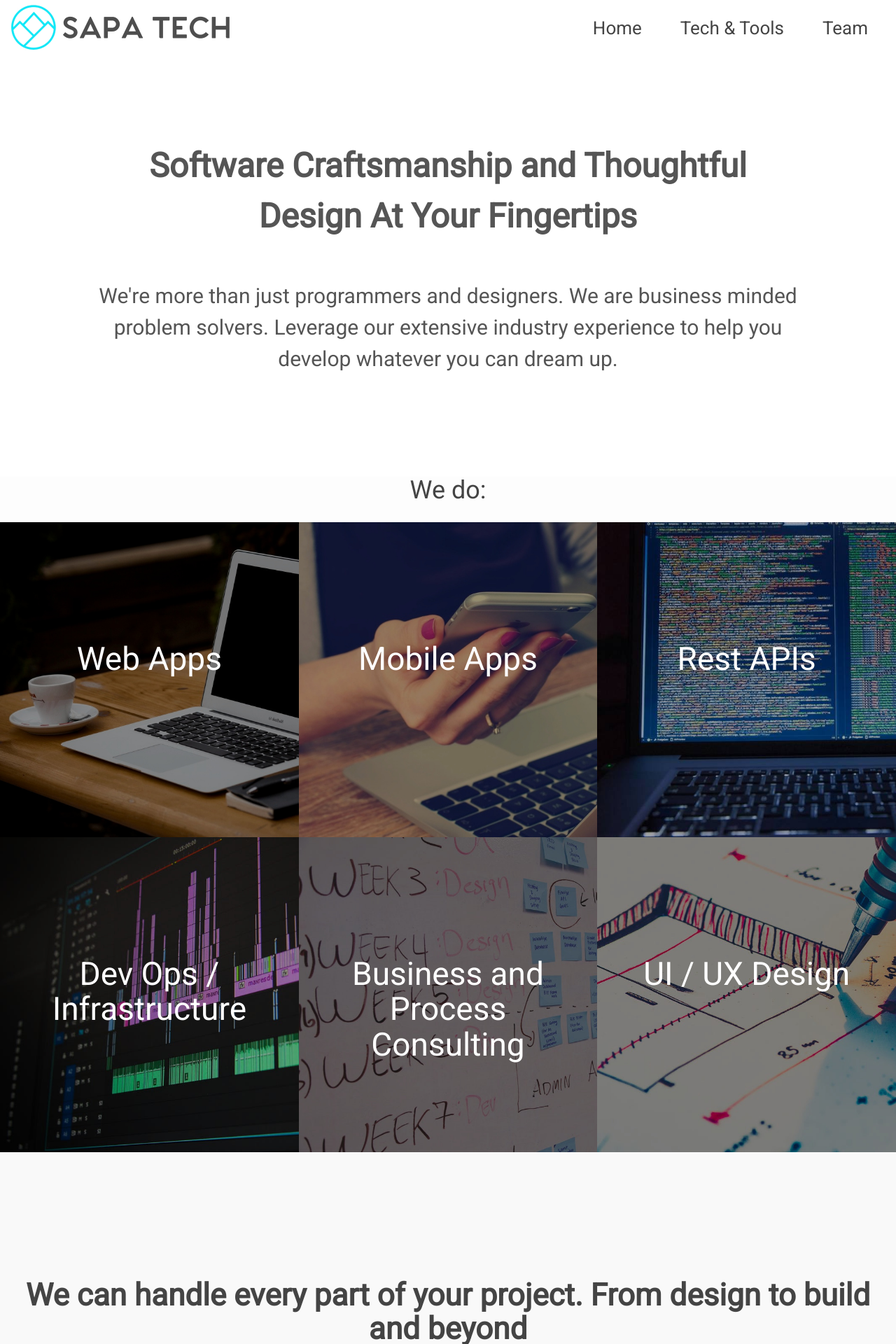
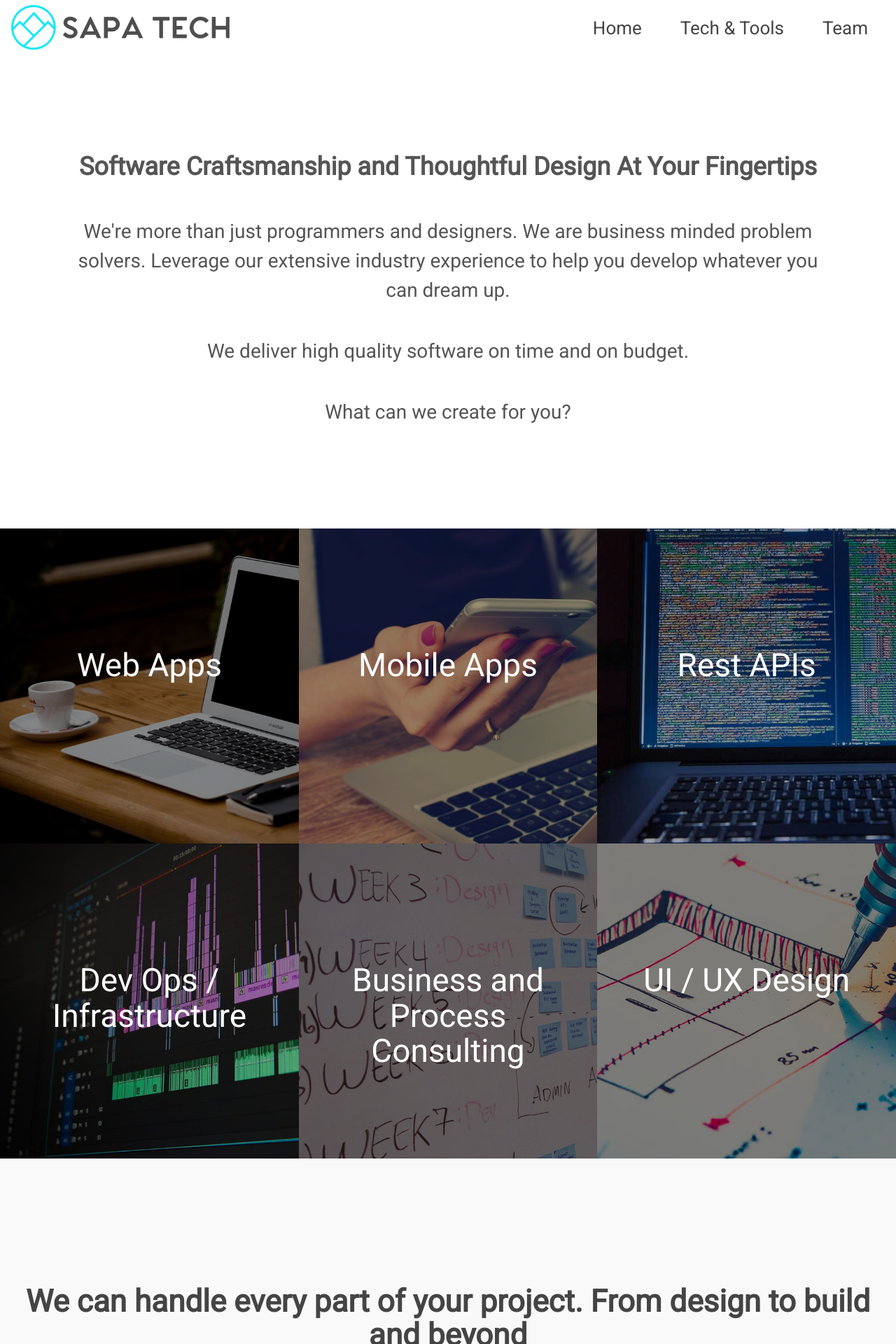
Before and after one commit to Andrew-Max/qubitix, a Jekyll site: the page built from index.html, in a window 1280 px wide. Shown: the top 1920 px of the page at 70% size. Built offline with Jekyll 4.4.1, drawn with Linux system fonts in a browser that asks for light colours.

Commit message:
banner responsiveness and copy

```diff
--- a/_sass/_home.scss
+++ b/_sass/_home.scss
@@ -4,60 +4,88 @@ $principle-border: 1px solid black;
 .home.top-level .headline {
   .jumbotron {
     margin-bottom: 0;
+    padding: 0;
 
     &.main {
       background: white;
-
-      @media only screen and (max-width: 992px) {
-        height: 500px;
-      }
-      @media only screen and (max-width: 600px) {
-        height: 600px;
-      }
     }
   }
 }
 
 .home.top-level .headline {
   .jumbotron {
-    padding-top: 100px;
     z-index: 20;
 
+    .pitches {
+      padding: 140px;
+
+      @media only screen and (max-width: 1600px) {
+        padding: 130px 80px;
+      }
+      @media only screen and (max-width: 1200px) {
+        padding: 60px 40px;
+      }
+      @media only screen and (max-width: 992px) {
+        padding: 60px 0;
+      }
+      @media only screen and (max-width: 600px) {
+        padding: 40px 0 50px;
+      }
+    }
     .pitch {
-      padding: 20px 120px;
       color: #555;
       font-size: 48px;
       font-weight: 800;
       text-align: center;
-      @media only screen and (max-width: 1200px) {
-        font-size: 40px;
+
+      @media only screen and (max-width: 1750px) {
+        font-size: 44px;
       }
-
-      @media only screen and (max-width: 992px) {
+      @media only screen and (max-width: 1500px) {
+        font-size: 36px;
+      }
+      @media only screen and (max-width: 1270px) {
+        font-size: 32px;
+      }
+      @media only screen and (max-width: 1100px) {
         font-size: 30px;
-        padding: 10px;
+      }
+      @media only screen and (max-width: 600px) {
+        font-size: 26px;
       }
     }
 
     .subpitch {
-      padding: 20px 120px;
       color: #555;
       font-size: 30px;
       text-align: center;
+      padding-top: 40px;
+
+      @media only screen and (max-width: 1600px) {
+        font-size: 28px;
+        padding-top: 30px;
+      }
       @media only screen and (max-width: 1200px) {
-        font-size: 26px;
+        font-size: 22px;
+        padding-top: 30px;
       }
       @media only screen and (max-width: 992px) {
-        padding: 10px;
         font-size: 20px;
+        padding-top: 20px;
+      }
+      @media only screen and (max-width: 600px) {
+        font-size: 18px;
+        padding-top: 10px;
+
       }
     }
   }
 }
 
 .home.top-level .services {
-  background-color: $light-background;
-
+  .row {
+    background-color: $light-background;
+  }
   .cards {
     .card-title {
       margin: 35px auto 0;
@@ -126,7 +154,9 @@ $principle-border: 1px solid black;
 }
 
 .home.top-level .section.work {
-  background: $light-background;
+  .row {
+    background: $light-background;
+  }
 
   .principle-icon {
     margin: 40px auto 0px;
@@ -194,8 +224,9 @@ $principle-border: 1px solid black;
 }
 
 .home.top-level .section.engage {
+  padding-bottom: 150px;
   background: $light-background;
-  padding-bottom: 150px;
+  margin: 0 -15px;
 
   .card-title {
     margin: 35px auto 0;
@@ -217,6 +248,8 @@ $principle-border: 1px solid black;
   border-top: 1px solid #666;
   background-image: url(/assets/images/banner4.jpg);
   background-size: cover;
+
+  margin: 0 -15px;
 
   .message textarea {
     height: 175px;
--- a/_sass/_layout.scss
+++ b/_sass/_layout.scss
@@ -4,7 +4,6 @@
  */
 .top-level .headline {
   .jumbotron {
-     height: 600px;
      background-size: cover;
 
     &.main {
@@ -148,5 +147,8 @@
       }
     }
   }
+}
 
+.col-full-width {
+  padding: 0!important;
 }
--- a/_sass/_tech.scss
+++ b/_sass/_tech.scss
@@ -2,6 +2,8 @@
 
 .tech.top-level .headline {
   .jumbotron {
+    height: 600px;
+
     &.main {
       background-image: url(/assets/images/code5alt3.jpg);
     }
--- a/index.html
+++ b/index.html
@@ -10,11 +10,21 @@ layout: default
 
         <div class="row">
           <div class="col-lg-12">
+            <div class="pitches">
               <p class='pitch'>Software Craftsmanship and Thoughtful Design At Your Fingertips</p>
 
               <p class="subpitch">
                 We're more than just programmers and designers. We are business minded problem solvers. Leverage our extensive industry experience to help you develop whatever you can dream up.
               </p>
+
+              <p class="subpitch">
+                We deliver high quality software on time and on budget.
+              </p>
+
+              <p class="subpitch">
+                What can we create for you?
+              </p>
+            </div>
           </div>
         </div>
 
@@ -23,11 +33,9 @@ layout: default
   </div>
 
   <div class="main container-fluid">
+
     <div class="row section development">
-
-      <div class="col-lg-12">
-        <h1 class="header">We do: </h1>
-      </div>
+      <div class="col-lg-12 col-full-width">
         {% include development_card_start.html
             title="Web Apps" asset="web1a.jpg" %}
           {% include development_card_end.html %}
@@ -54,9 +62,8 @@ layout: default
       </div>
     </div>
 
+
     <div class="section services">
-      <div class="container-fluid">
-
       <div class="row">
         <div class="col-sm-12 header">
           <h2>
@@ -90,10 +97,8 @@ layout: default
         </div>
       </div>
     </div>
-    </div>
 
     <div class="section work">
-      <div class="container-fluid">
 
       <div class="row">
         <div class="col-xs-12 header">
@@ -141,7 +146,6 @@ layout: default
         {% include principle_card_end.html%}
 
     </div>
-    </div>
 
     <div class="section engage">
       <div class="container">
@@ -172,7 +176,6 @@ layout: default
     </div>
 
     <div class="section get-started clearfix">
-      <div class="container-fluid">
       <div class=" col-sm-6  col-sm-offset-3 col-xs-12 start-panel content-container">
 
         <form id="contact-form" name="contact" netlify-honeypot="bot-field" action="/" netlify>
@@ -216,4 +219,3 @@ layout: default
     </div>
   </div>
 </div>
-</div>
```
Lines whose indentation alone changed are shown as unchanged.
